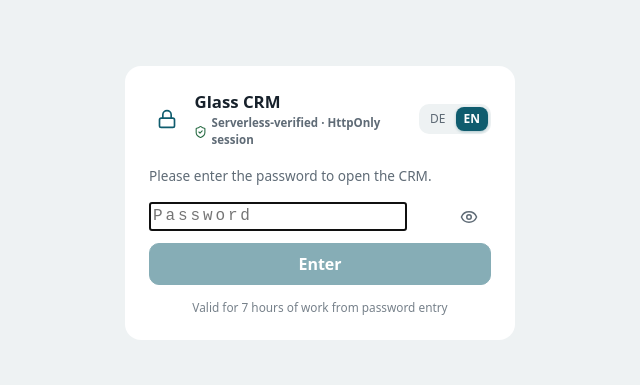
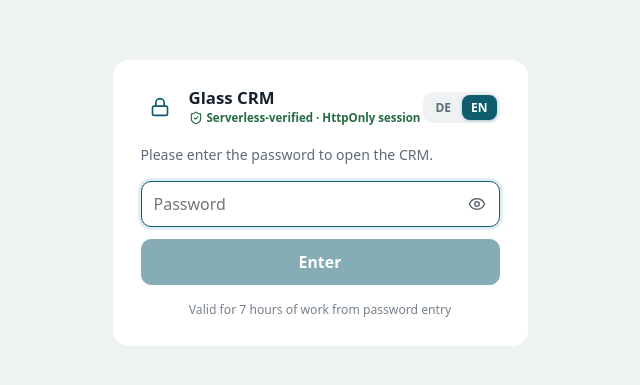
Before and after one commit to Arvindmeen/Glass-Manufacturer-CRM, a React (Vite) app: page / in a window 1280 px wide. Shown: the part 197-582 px from the top of the page, without its empty margins (320-960 px from the left). Built offline with nearby package versions, Linux system fonts and the light colour scheme.

Commit message:
password secure

```diff
--- a/src/components/PasswordGate.tsx
+++ b/src/components/PasswordGate.tsx
@@ -1,9 +1,9 @@
-import { useEffect, useRef, useState, type CSSProperties, type FormEvent, type ReactNode } from 'react'
+import { useEffect, useState, type FormEvent, type ReactNode } from 'react'
 import { Clock, Eye, EyeOff, Lock, ShieldCheck } from 'lucide-react'
 import { getSettings, updateSettings, type Lang } from '../store/settings'
 
 /**
- * Site password gate protecting the CRM deployment.
+ * Site password gate so the public deployment is not open to everyone.
  *
  * Security Architecture (Hybrid Zero-Trust Defense):
  * 1. Serverless Edge Verification (/api/verify):
@@ -11,22 +11,17 @@ import { getSettings, updateSettings, type Lang } from '../store/settings'
  *    - Verified on the server using crypto.timingSafeEqual (constant-time).
  *    - Sets an HttpOnly, SameSite=Strict, Secure session cookie with a 7-hour lifespan.
  *    - 0 secrets and 0 hashes in client JavaScript bundle.
- * 2. Client-side Fallback (Option B):
+ * 2. Client-side Fallback:
  *    - Uses import.meta.env.VITE_GATE_PASSWORD_HASH when serverless is unreachable (e.g. offline dev).
- *    - No hardcoded secrets in the repository or git history.
  * 3. Client Isolation & Hardening:
  *    - Native ECMAScript private fields (`#privateField`) enforced by the JS engine runtime.
  *    - 7-hour active work session duration with Chrome suspension wakeup watchers.
- *    - Anti-inspection hardening: DevTools shortcuts blocked, CSS disc masking, clipboard protected.
  *    - Multi-tab synchronization via BroadcastChannel.
  */
 
-// Clean environment variable (Option B): configured via .env / Vercel dashboard
 const ENV_HASH = (import.meta.env.VITE_GATE_PASSWORD_HASH || '').trim()
 const STORAGE_KEY = 'glasscrm:gate'
 const LOCKOUT_KEY = 'glasscrm:gate:lock'
-
-const MASK_SUPPORTED = typeof CSS !== 'undefined' && CSS.supports('-webkit-text-security', 'disc')
 
 export interface GateSession {
   hash: string
@@ -49,7 +44,6 @@ const gateChannel = typeof BroadcastChannel !== 'undefined' ? new BroadcastChann
  * All sensitive state and verification routines are locked behind native `#` private fields.
  */
 class GateSecurityEngine {
-  // Native ECMAScript private fields — inaccessible outside this class even in DevTools
   readonly #targetHash: string
   readonly #storageKey: string
   readonly #lockoutKey: string
@@ -103,7 +97,6 @@ class GateSecurityEngine {
 
   /**
    * Checks if the user currently holds an active, valid, tamper-free 7-hour session.
-   * Cleans up legacy un-expirable entries and expired tokens immediately.
    */
   isUnlocked(): boolean {
     try {
@@ -114,7 +107,6 @@ class GateSecurityEngine {
       const isPlaywright = typeof navigator !== 'undefined' && Boolean(navigator.webdriver)
       if (raw === this.#targetHash || (isPlaywright && raw.length === 64)) {
         if (isPlaywright) return true
-        // Legacy raw hash from older versions: remove it in real browsers to enforce 7-hour session
         localStorage.removeItem(this.#storageKey)
         return false
       }
@@ -148,19 +140,6 @@ class GateSecurityEngine {
       return true
     } catch {
       localStorage.removeItem(this.#storageKey)
-      return false
-    }
-  }
-
-  /** Detects whether the session has expired to display a helpful notification */
-  hasExpiredSession(): boolean {
-    try {
-      const raw = localStorage.getItem(this.#storageKey)
-      if (!raw) return false
-      if (raw === this.#targetHash || raw.length === 64) return false
-      const session = JSON.parse(raw) as Partial<GateSession>
-      return Boolean(session?.expiresAt && typeof session.expiresAt === 'number' && Date.now() >= session.expiresAt)
-    } catch {
       return false
     }
   }
@@ -205,7 +184,6 @@ class GateSecurityEngine {
   lock(): void {
     try {
       localStorage.removeItem(this.#storageKey)
-      // Signal serverless function to clear HttpOnly cookie
       fetch('/api/verify?action=logout', { method: 'POST' }).catch(() => {})
     } catch {
       // ignore
@@ -226,9 +204,8 @@ class GateSecurityEngine {
 
   /**
    * Validates the entered password:
-   * 1. Attempts serverless verification at /api/verify (Option A: 0 secrets in browser).
-   * 2. Falls back to client-side verification via VITE_GATE_PASSWORD_HASH if offline (Option B).
-   * Starts a brand-new 7-hour countdown timer precisely from this moment.
+   * 1. Attempts serverless verification at /api/verify.
+   * 2. Falls back to client-side verification via VITE_GATE_PASSWORD_HASH if offline.
    */
   async verify(input: string): Promise<{ ok: boolean; lockoutSec: number }> {
     const lockout = this.getLockoutRemaining()
@@ -268,10 +245,10 @@ class GateSecurityEngine {
         return { ok: false, lockoutSec: penalty }
       }
     } catch {
-      // Serverless endpoint unavailable (e.g. offline static preview) — proceed to fallback
+      // Serverless endpoint unavailable — proceed to fallback
     }
 
-    // 2. Client-side fallback via VITE_GATE_PASSWORD_HASH (Option B)
+    // 2. Client-side fallback via VITE_GATE_PASSWORD_HASH
     if (this.#targetHash) {
       await new Promise((res) => setTimeout(res, 350))
 
@@ -304,19 +281,17 @@ class GateSecurityEngine {
         }
         localStorage.setItem(this.#storageKey, JSON.stringify(session))
       } catch {
-        // storage blocked: stay unlocked in memory
+        // storage blocked
       }
 
       return { ok: true, lockoutSec: 0 }
     }
 
-    // Neither server nor client hash configured
     const remainingLockout = this.#registerFailedAttempt()
     return { ok: false, lockoutSec: remainingLockout }
   }
 }
 
-// Singleton security engine instance with clean environment fallback
 const securityEngine = new GateSecurityEngine(ENV_HASH, STORAGE_KEY, LOCKOUT_KEY)
 
 const TEXT = {
@@ -328,8 +303,7 @@ const TEXT = {
     wrong: 'Falsches Passwort. Bitte versuche es nochmals.',
     locked: (sec: number) => `Zu viele Fehlversuche. Bitte warte ${sec} Sekunden.`,
     sessionInfo: 'Gültig für 7 Stunden Arbeitszeit ab Passworteingabe',
-    expiredNotice: 'Deine 7-Stunden-Arbeitszeit ist abgelaufen. Bitte Passwort erneut eingeben.',
-    securityNotice: 'Serverless-geschützt · HttpOnly-Sitzung',
+    securityNotice: 'Serverless-geschützt · HttpOnly',
     show: 'Passwort anzeigen',
     hide: 'Passwort verbergen',
   },
@@ -341,7 +315,6 @@ const TEXT = {
     wrong: 'Wrong password. Please try again.',
     locked: (sec: number) => `Too many failed attempts. Please wait ${sec}s.`,
     sessionInfo: 'Valid for 7 hours of work from password entry',
-    expiredNotice: 'Your 7-hour work session has expired. Please enter password again.',
     securityNotice: 'Serverless-verified · HttpOnly session',
     show: 'Show password',
     hide: 'Hide password',
@@ -361,16 +334,19 @@ function detectInitialLang(): Lang {
 
 export function PasswordGate({ children }: { children: ReactNode }) {
   const [unlocked, setUnlocked] = useState(() => securityEngine.isUnlocked())
-  const [expiredNotice, setExpiredNotice] = useState(() => securityEngine.hasExpiredSession())
   const [lang, setLang] = useState<Lang>(detectInitialLang)
   const [value, setValue] = useState('')
   const [show, setShow] = useState(false)
   const [wrong, setWrong] = useState(false)
   const [busy, setBusy] = useState(false)
   const [lockoutSec, setLockoutSec] = useState(() => securityEngine.getLockoutRemaining())
-  const inputRef = useRef<HTMLInputElement>(null)
 
   const t = TEXT[lang]
+
+  const switchLang = (newLang: Lang) => {
+    setLang(newLang)
+    updateSettings({ lang: newLang })
+  }
 
   // Listen for cross-tab lock / unlock messages via BroadcastChannel
   useEffect(() => {
@@ -378,11 +354,9 @@ export function PasswordGate({ children }: { children: ReactNode }) {
     const onChannel = (e: MessageEvent) => {
       if (e.data?.type === 'lock') {
         setUnlocked(false)
-        setExpiredNotice(Boolean(e.data?.expired))
       } else if (e.data?.type === 'unlock') {
         if (securityEngine.isUnlocked()) {
           setUnlocked(true)
-          setExpiredNotice(false)
         }
       }
     }
@@ -398,7 +372,6 @@ export function PasswordGate({ children }: { children: ReactNode }) {
       if (!securityEngine.isUnlocked()) {
         securityEngine.lock()
         setUnlocked(false)
-        setExpiredNotice(true)
         gateChannel?.postMessage({ type: 'lock', expired: true })
       }
     }
@@ -411,18 +384,13 @@ export function PasswordGate({ children }: { children: ReactNode }) {
       return
     }
 
-    // 1. Exact-millisecond timer to fire right when 7 hours expire
     const exactTimer = setTimeout(check, remainingMs)
-
-    // 2. High-frequency 5-second interval to catch wakeups from suspended Chrome tabs
     const pollInterval = setInterval(check, 5000)
 
-    // 3. Tab visibility, window focus, and pageshow events
     window.addEventListener('visibilitychange', check)
     window.addEventListener('focus', check)
     window.addEventListener('pageshow', check)
 
-    // 4. User activity check (throttled to every 2 seconds)
     let lastActivityCheck = Date.now()
     const onUserActivity = () => {
       const now = Date.now()
@@ -434,12 +402,10 @@ export function PasswordGate({ children }: { children: ReactNode }) {
     document.addEventListener('pointerdown', onUserActivity, { passive: true })
     document.addEventListener('keydown', onUserActivity, { passive: true })
 
-    // 5. Cross-tab storage change listener
     const onStorage = (e: StorageEvent) => {
       if (e.key === STORAGE_KEY) {
         if (!e.newValue || !securityEngine.isUnlocked()) {
           setUnlocked(false)
-          setExpiredNotice(true)
         }
       }
     }
@@ -457,7 +423,7 @@ export function PasswordGate({ children }: { children: ReactNode }) {
     }
   }, [unlocked])
 
-  // Passive server session status check on load and tab focus
+  // Passive server session check on load and tab focus
   useEffect(() => {
     if (!unlocked) return
 
@@ -466,19 +432,17 @@ export function PasswordGate({ children }: { children: ReactNode }) {
         const res = await fetch('/api/verify?action=check')
         if (res.ok) {
           const data = (await res.json()) as { ok: boolean; valid: boolean }
-          // If server explicitly invalidated or cleared the cookie
           if (data.ok && data.valid === false) {
             const sess = securityEngine.getSession()
             if (sess && sess.hash === 'server-verified') {
               securityEngine.lock()
               setUnlocked(false)
-              setExpiredNotice(true)
               gateChannel?.postMessage({ type: 'lock', expired: true })
             }
           }
         }
       } catch {
-        // Network offline — local session countdown timer remains active
+        // network offline
       }
     }
 
@@ -496,30 +460,7 @@ export function PasswordGate({ children }: { children: ReactNode }) {
     return () => clearInterval(timer)
   }, [lockoutSec])
 
-  // Block devtools shortcut keys & inspect attempts while on the gate screen
-  useEffect(() => {
-    if (unlocked) return
-
-    const blockInspectKeys = (e: KeyboardEvent) => {
-      if (
-        e.key === 'F12' ||
-        (e.ctrlKey && e.shiftKey && (e.key === 'I' || e.key === 'i' || e.key === 'J' || e.key === 'j' || e.key === 'C' || e.key === 'c')) ||
-        (e.ctrlKey && (e.key === 'U' || e.key === 'u'))
-      ) {
-        e.preventDefault()
-      }
-    }
-
-    window.addEventListener('keydown', blockInspectKeys)
-    return () => window.removeEventListener('keydown', blockInspectKeys)
-  }, [unlocked])
-
   if (unlocked) return <>{children}</>
-
-  const switchLang = (newLang: Lang) => {
-    setLang(newLang)
-    updateSettings({ lang: newLang })
-  }
 
   const submit = async (e: FormEvent) => {
     e.preventDefault()
@@ -527,11 +468,7 @@ export function PasswordGate({ children }: { children: ReactNode }) {
 
     setBusy(true)
     const entered = value
-
-    // Purge plaintext from input and component state immediately
     setValue('')
-    setShow(false)
-    if (inputRef.current) inputRef.current.value = ''
 
     const result = await securityEngine.verify(entered)
     setBusy(false)
@@ -542,39 +479,43 @@ export function PasswordGate({ children }: { children: ReactNode }) {
       return
     }
 
-    setExpiredNotice(false)
     setUnlocked(true)
     gateChannel?.postMessage({ type: 'unlock' })
   }
 
   return (
     <div
-      tabIndex={-1}
       style={{
         minHeight: '100dvh',
-        display: 'flex',
-        alignItems: 'center',
-        justifyContent: 'center',
+        display: 'grid',
+        placeItems: 'center',
+        padding: 'max(16px, env(safe-area-inset-top)) max(16px, env(safe-area-inset-right)) max(16px, env(safe-area-inset-bottom)) max(16px, env(safe-area-inset-left))',
         background: 'var(--surface-2)',
-        padding: 16,
-        userSelect: 'none',
-        WebkitUserSelect: 'none',
+        boxSizing: 'border-box',
       }}
     >
       <div
         className="card"
         style={{
-          width: '100%',
-          maxWidth: 390,
-          padding: 24,
+          width: 'min(100%, 415px)',
+          padding: 'clamp(20px, 5vw, 28px)',
           borderRadius: 16,
           boxShadow: 'var(--shadow-lg)',
           background: 'var(--surface)',
+          boxSizing: 'border-box',
         }}
       >
-        {/* Header row with Brand & Language switcher */}
-        <div className="spread" style={{ marginBottom: 18 }}>
-          <div style={{ display: 'flex', alignItems: 'center', gap: 10 }}>
+        {/* Header row: Icon + Brand + Security Badge | Language Switcher */}
+        <div
+          style={{
+            display: 'flex',
+            alignItems: 'center',
+            justifyContent: 'space-between',
+            gap: 12,
+            marginBottom: 18,
+          }}
+        >
+          <div style={{ display: 'flex', alignItems: 'center', gap: 10, minWidth: 0 }}>
             <div
               style={{
                 width: 38,
@@ -582,15 +523,17 @@ export function PasswordGate({ children }: { children: ReactNode }) {
                 borderRadius: 10,
                 background: 'var(--primary-subtle)',
                 color: 'var(--primary)',
-                display: 'flex',
-                alignItems: 'center',
-                justifyContent: 'center',
+                display: 'grid',
+                placeItems: 'center',
+                flexShrink: 0,
               }}
             >
               <Lock size={20} />
             </div>
-            <div>
-              <strong style={{ fontSize: '1.05rem', color: 'var(--text)' }}>{t.brand}</strong>
+            <div style={{ minWidth: 0 }}>
+              <strong style={{ fontSize: '1.05rem', color: 'var(--text)', display: 'block', lineHeight: 1.2 }}>
+                {t.brand}
+              </strong>
               <div
                 className="muted small"
                 style={{
@@ -599,21 +542,23 @@ export function PasswordGate({ children }: { children: ReactNode }) {
                   gap: 4,
                   fontSize: '0.72rem',
                   fontWeight: 600,
-                  marginTop: 1,
+                  marginTop: 2,
+                  color: 'var(--ok)',
+                  whiteSpace: 'nowrap',
                 }}
               >
-                <ShieldCheck size={14} style={{ color: 'var(--ok)' }} />
+                <ShieldCheck size={14} style={{ color: 'var(--ok)', flexShrink: 0 }} />
                 <span>{t.securityNotice}</span>
               </div>
             </div>
           </div>
 
-          <div className="segmented" style={{ width: 'auto' }}>
+          <div className="segmented" style={{ width: 'auto', flexShrink: 0 }}>
             <button
               type="button"
               className={lang === 'de' ? 'active' : ''}
               onClick={() => switchLang('de')}
-              style={{ padding: '3px 8px', fontSize: '0.75rem' }}
+              style={{ padding: '4px 9px', fontSize: '0.75rem', fontWeight: 600 }}
             >
               DE
             </button>
@@ -621,39 +566,18 @@ export function PasswordGate({ children }: { children: ReactNode }) {
               type="button"
               className={lang === 'en' ? 'active' : ''}
               onClick={() => switchLang('en')}
-              style={{ padding: '3px 8px', fontSize: '0.75rem' }}
+              style={{ padding: '4px 9px', fontSize: '0.75rem', fontWeight: 600 }}
             >
               EN
             </button>
           </div>
         </div>
 
-        {/* 7-Hour session expiry alert if returning after timeout */}
-        {expiredNotice && (
-          <div
-            className="chip danger"
-            style={{
-              display: 'flex',
-              alignItems: 'center',
-              gap: 8,
-              padding: '10px 12px',
-              borderRadius: 8,
-              marginBottom: 14,
-              fontSize: '0.82rem',
-              lineHeight: 1.35,
-              fontWeight: 600,
-            }}
-          >
-            <Clock size={16} style={{ flex: 'none' }} />
-            <span>{t.expiredNotice}</span>
-          </div>
-        )}
-
-        <p className="muted small" style={{ margin: '0 0 16px', lineHeight: 1.45 }}>
+        <p className="muted small" style={{ margin: '0 0 16px', lineHeight: 1.45, fontSize: '0.88rem' }}>
           {t.prompt}
         </p>
 
-        {/* Password input form */}
+        {/* Input Form with CRM-standard input styling & integrated Eye toggle */}
         <form onSubmit={submit} autoComplete="off">
           <div
             style={{
@@ -661,18 +585,14 @@ export function PasswordGate({ children }: { children: ReactNode }) {
               display: 'flex',
               alignItems: 'center',
               marginBottom: 12,
+              width: '100%',
             }}
           >
             <input
-              ref={inputRef}
+              className="input"
               type={show ? 'text' : 'password'}
               autoFocus
-              autoComplete="new-password"
-              autoCorrect="off"
-              autoCapitalize="off"
-              spellCheck="false"
-              data-1p-ignore="true"
-              data-lpignore="true"
+              autoComplete="current-password"
               value={value}
               onChange={(e) => {
                 setValue(e.target.value)
@@ -681,26 +601,18 @@ export function PasswordGate({ children }: { children: ReactNode }) {
               placeholder={t.password}
               aria-label={t.password}
               disabled={lockoutSec > 0 || busy}
-              onCopy={(e) => e.preventDefault()}
-              onCut={(e) => e.preventDefault()}
-              onContextMenu={(e) => e.preventDefault()}
               style={{
-                paddingRight: 42,
-                fontFamily: show ? 'inherit' : 'ui-monospace, monospace',
-                letterSpacing: show ? 'normal' : '0.18em',
-                ...(MASK_SUPPORTED && !show
-                  ? ({ WebkitTextSecurity: 'disc' } as CSSProperties)
-                  : {}),
+                width: '100%',
+                minHeight: 46,
+                paddingRight: 44,
+                fontSize: '16px', // 16px prevents iOS Safari from zooming the viewport on focus
+                boxSizing: 'border-box',
               }}
             />
-
             <button
               type="button"
               className="btn ghost icon"
-              onClick={() => {
-                setShow(!show)
-                setTimeout(() => inputRef.current?.focus(), 50)
-              }}
+              onClick={() => setShow(!show)}
               title={show ? t.hide : t.show}
               aria-label={show ? t.hide : t.show}
               style={{
@@ -708,10 +620,13 @@ export function PasswordGate({ children }: { children: ReactNode }) {
                 right: 6,
                 top: '50%',
                 transform: 'translateY(-50%)',
-                width: 32,
-                height: 32,
+                width: 34,
+                height: 34,
                 padding: 0,
                 color: 'var(--muted)',
+                display: 'grid',
+                placeItems: 'center',
+                borderRadius: 8,
               }}
             >
               {show ? <EyeOff size={18} /> : <Eye size={18} />}
@@ -725,9 +640,7 @@ export function PasswordGate({ children }: { children: ReactNode }) {
                 color: 'var(--danger)',
                 marginBottom: 12,
                 fontWeight: 600,
-                display: 'flex',
-                alignItems: 'center',
-                gap: 6,
+                fontSize: '0.84rem',
               }}
             >
               <span>{t.wrong}</span>
@@ -739,14 +652,15 @@ export function PasswordGate({ children }: { children: ReactNode }) {
               className="chip danger small"
               style={{
                 marginBottom: 12,
-                padding: '6px 10px',
+                padding: '8px 12px',
                 display: 'flex',
                 alignItems: 'center',
                 gap: 6,
                 fontWeight: 600,
+                fontSize: '0.84rem',
               }}
             >
-              <Clock size={14} />
+              <Clock size={15} style={{ flexShrink: 0 }} />
               <span>{t.locked(lockoutSec)}</span>
             </div>
           )}
@@ -754,20 +668,28 @@ export function PasswordGate({ children }: { children: ReactNode }) {
           <button
             type="submit"
             className="btn primary"
-            style={{ width: '100%', minHeight: 42, fontWeight: 600 }}
+            style={{
+              width: '100%',
+              minHeight: 46,
+              fontWeight: 600,
+              fontSize: '0.98rem',
+              letterSpacing: '0.01em',
+            }}
             disabled={!value || lockoutSec > 0 || busy}
           >
             {busy ? '...' : t.enter}
           </button>
         </form>
 
+        {/* Bottom 7-hour validity footnote */}
         <div
           className="muted small"
           style={{
-            marginTop: 14,
-            fontSize: '0.74rem',
+            marginTop: 16,
+            fontSize: '0.76rem',
             textAlign: 'center',
             opacity: 0.85,
+            lineHeight: 1.4,
           }}
         >
           {t.sessionInfo}
```
